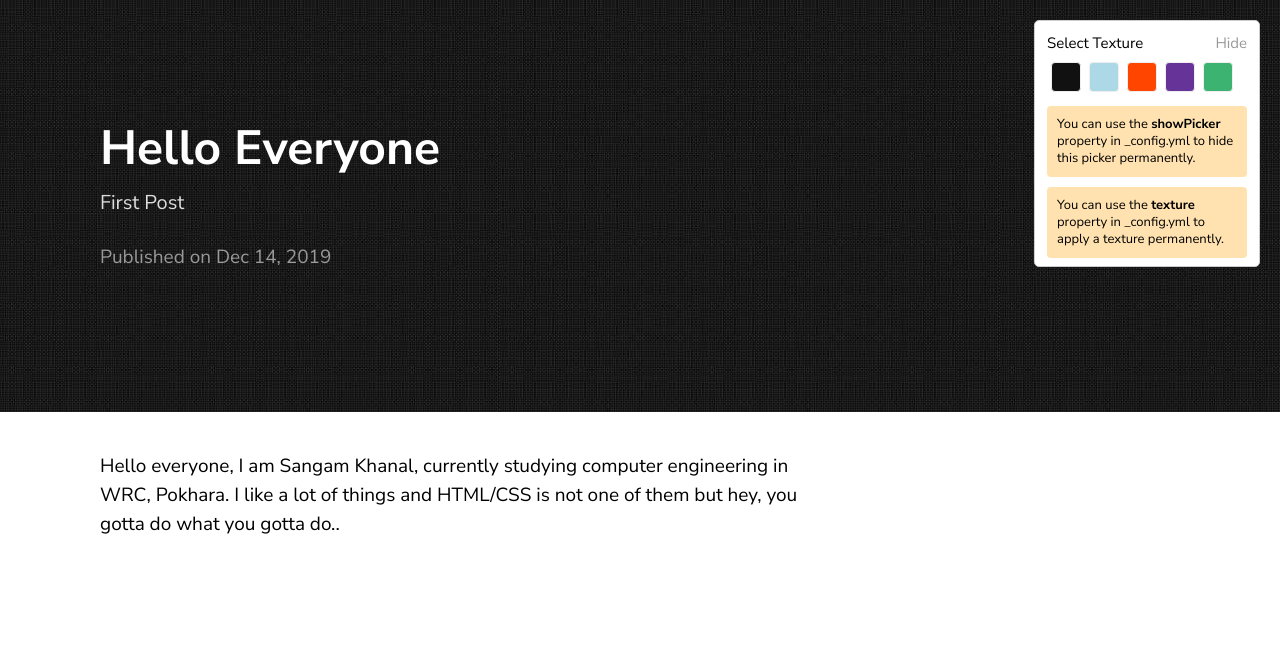
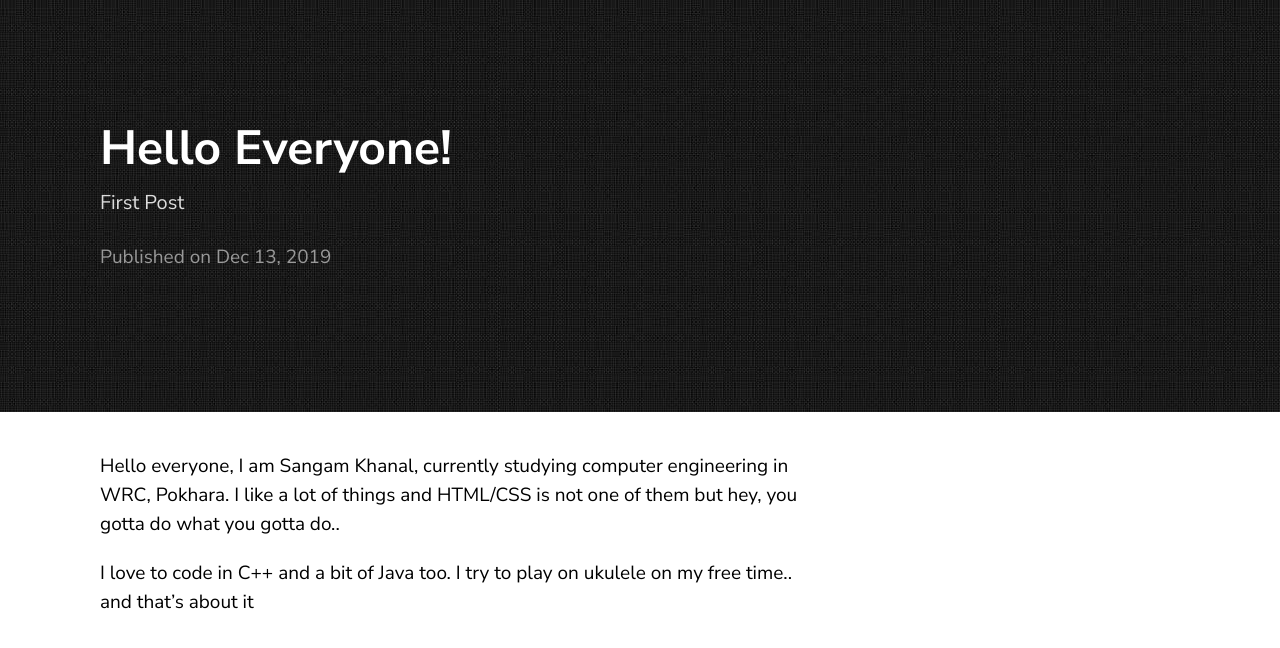
Before and after one commit to chinge55/chinge55.github.io, a Jekyll site: the page built from _posts/2019-12-14-first-post.markdown, in a window 1280 px wide. Shown: the top 648 px of the page. Built offline with Jekyll 4.4.1, drawn with Linux system fonts in a browser that asks for light colours.

Commit message:
Edit first post

```diff
--- a/_config.yml
+++ b/_config.yml
@@ -4,11 +4,11 @@ email: sangamkhnl@gmail.com
 description: > # this means to ignore newlines until "show_exerpts:"
   Hello, It's Sangam!
 show_excerpts: true # set to true to show excerpts on the homepage
-
 # Minima date format
 # refer to http://shopify.github.io/liquid/filters/date/ if you want to customize this
 sass:
   sass_dir: _sass
+
 
 permalink: /posts/:title/
 texture:
@@ -17,7 +17,7 @@ texture:
   date_format: "%b %-d, %Y"
   style: black
   showNav: false
-  showPicker: true
+  showPicker: false
 
   # generate social links in footer
   social_links:
--- a/_posts/2019-12-14-first-post.markdown
+++ b/_posts/2019-12-14-first-post.markdown
@@ -1,8 +1,10 @@
 ---
 layout: post
-title:  "Hello Everyone"
+title:  "Hello Everyone!"
 description: First Post
-date:   2019-12-14 21:03:36 +0530
+date:   2019-12-14 01:03:36 +0530
 ---
 Hello everyone, I am Sangam Khanal, currently studying computer engineering in WRC, Pokhara. I like a lot of things
 and HTML/CSS is not one of them but hey, you gotta do what you gotta do..
+
+I love to code in C++ and a bit of Java too. I try to play on ukulele on my free time.. and that's about it
```
Also changed, not shown: 2 other files.
